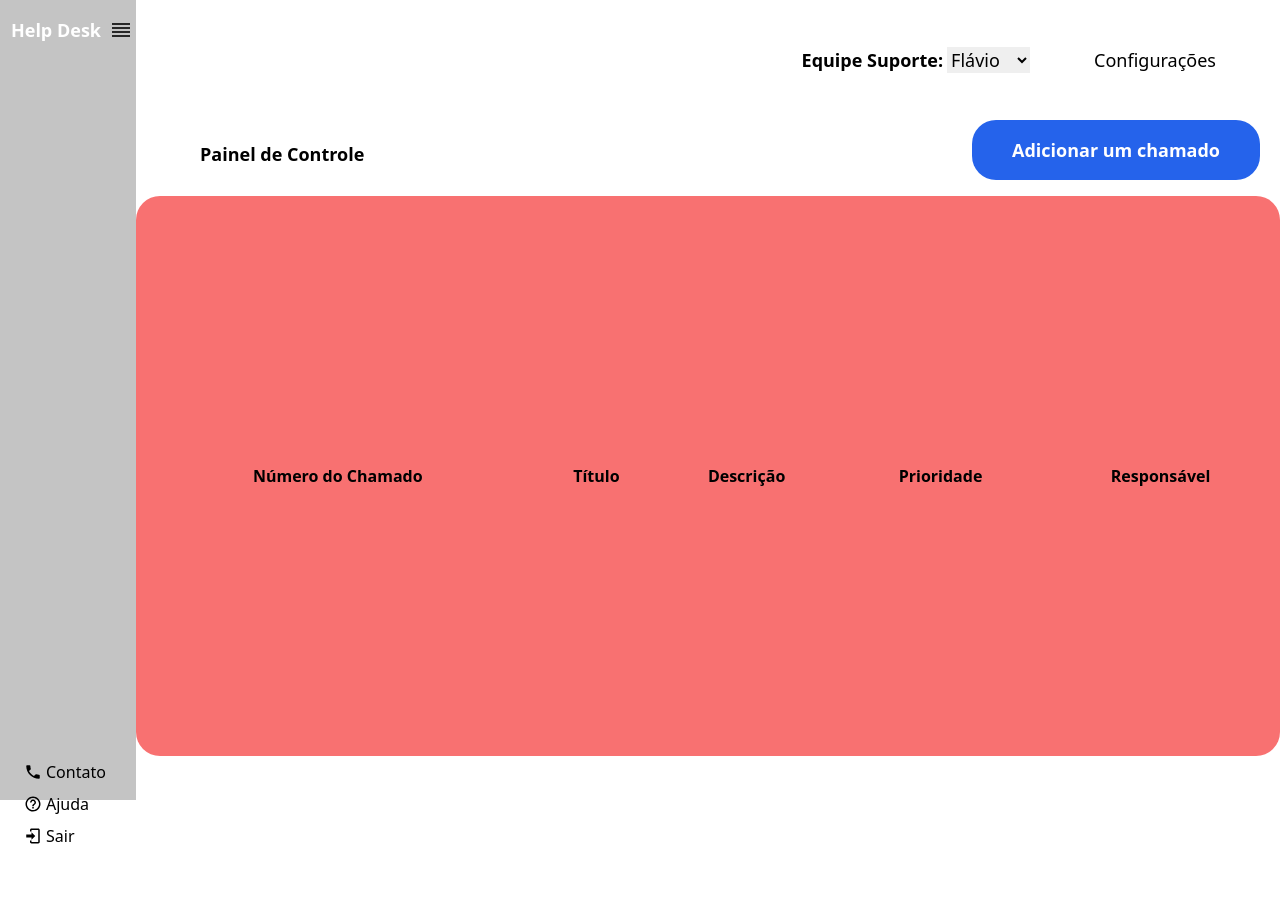
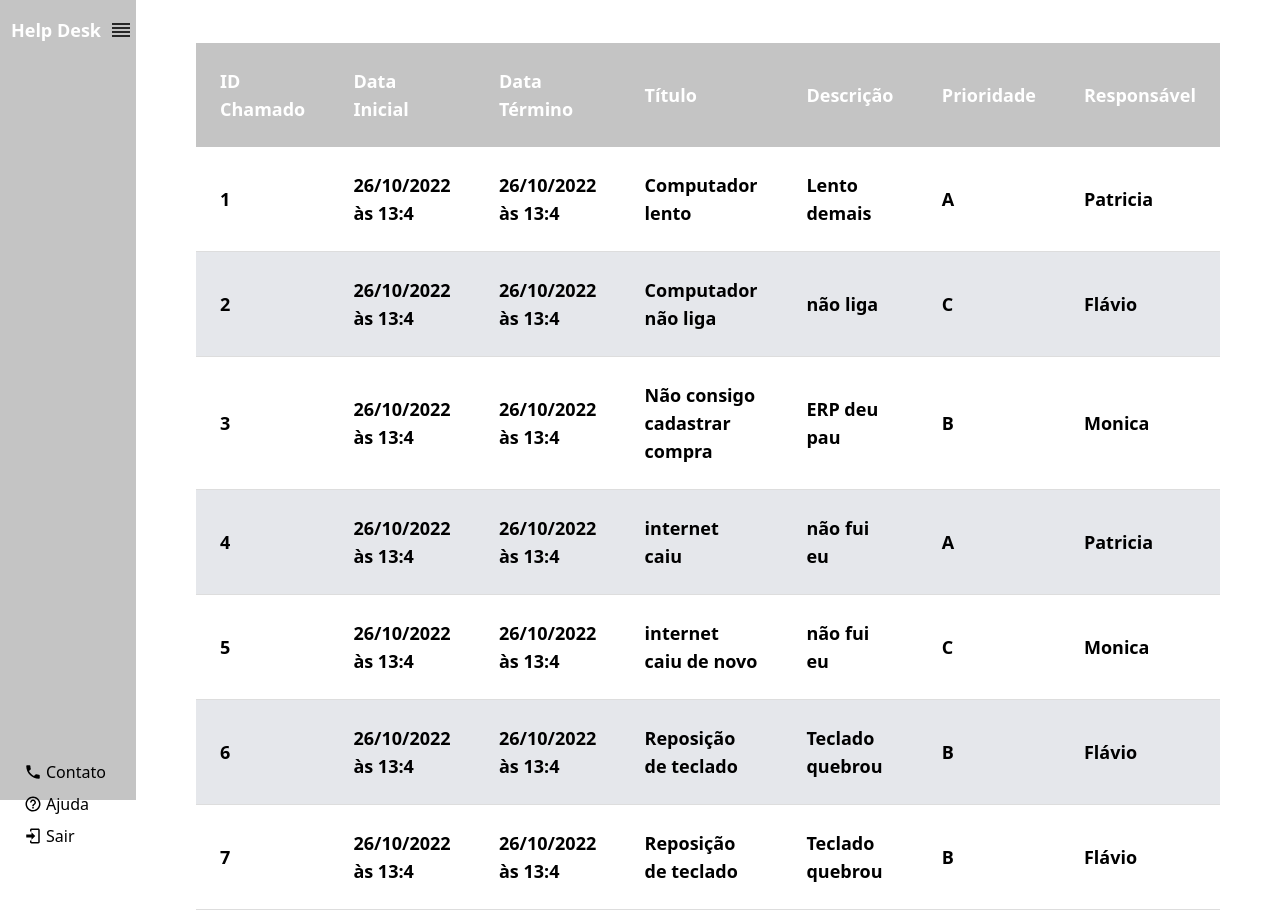
Before and after one commit to matheuskris/helpdesk-public, a Next.js app: page /helpdesk in a window 1280 px wide. Before the commit the page ends 848 px from the top, so only its background shows below. Built offline with nearby package versions, Linux system fonts and the light colour scheme.

Commit message:
finish table template

```diff
--- a/pages/helpdesk.js
+++ b/pages/helpdesk.js
@@ -3,6 +3,77 @@ import { useRouter } from "next/router";
 
 function Helpdesk() {
   const router = useRouter();
+
+  // just an example of what the date should look like
+  function data() {
+    return `${new Date().getDate()}/${new Date().getMonth() + 1}/${new Date().getFullYear()} às ${new Date().getHours()}:${new Date().getMinutes()}`
+  }
+
+  const chamados = [
+    {
+      numeroChamado: 1,
+      dataInicial: data(),
+      DataTermino: data(),
+      Título: 'Computador lento',
+      Descrição: 'Lento demais',
+      Prioridade: 'A',
+      Responsável: 'Patricia',
+    },
+    {
+      numeroChamado: 2,
+      dataInicial: data(),
+      DataTermino: data(),
+      Título: 'Computador não liga',
+      Descrição: 'não liga',
+      Prioridade: 'C',
+      Responsável: 'Flávio',
+    },
+    {
+      numeroChamado: 3,
+      dataInicial: data(),
+      DataTermino: data(),
+      Título: 'Não consigo cadastrar compra',
+      Descrição: 'ERP deu pau',
+      Prioridade: 'B',
+      Responsável: 'Monica',
+    },
+    {
+      numeroChamado: 4,
+      dataInicial: data(),
+      DataTermino: data(),
+      Título: 'internet caiu',
+      Descrição: 'não fui eu',
+      Prioridade: 'A',
+      Responsável: 'Patricia',
+    },
+    {
+      numeroChamado: 5,
+      dataInicial: data(),
+      DataTermino: data(),
+      Título: 'internet caiu de novo',
+      Descrição: 'não fui eu',
+      Prioridade: 'C',
+      Responsável: 'Monica',
+    },
+    {
+      numeroChamado: 6,
+      dataInicial: data(),
+      DataTermino: data(),
+      Título: 'Reposição de teclado',
+      Descrição: 'Teclado quebrou',
+      Prioridade: 'B',
+      Responsável: 'Flávio',
+    },
+    {
+      numeroChamado: 7,
+      dataInicial: data(),
+      DataTermino: data(),
+      Título: 'Reposição de teclado',
+      Descrição: 'Teclado quebrou',
+      Prioridade: 'B',
+      Responsável: 'Flávio',
+    },
+  ]
 
   function logout() {
     router.push("/");
@@ -13,7 +84,7 @@ function Helpdesk() {
   }
 
   return (
-    <div className="h-screen w-full relative">
+    <div className="h-screen w-full relative bg-[#FFF]">
 
       {/* Aside */}
       <div className="lg:absolute lg:w-[136px] lg:h-full bg-[#c4c4c4]">
@@ -75,23 +146,42 @@ function Helpdesk() {
 
       {/* Titulo tabela e botão  */}
       <div className='flex justify-between items-center'>
-        <h1 className=" text-lg font-semibold ml-[136px] pl-16 mb-2">Painel de Controle</h1>
+        <h1 className=" text-3xl font-semibold ml-[136px] pl-16 mb-2">Painel de Controle</h1>
         <button onClick={criarChamado} className="btnAddChamado">Adicionar um chamado</button>
       </div>
 
       {/* Tabela */}
       <div className="w-[calc(100% - 136px)] h-[70%] mx-auto flex justify-center items-center ml-[136px]">
-        <table className="w-[100%] h-[100%] bg-red-400 px-10 py-12 rounded-3xl">
+        <table className="w-[100%] h-[100%] bg-white rounded-3xl border-collapse mx-[60px] my-0 text-lg ">
             <thead>
-              <tr>
-                <th>Número do Chamado</th>
-                <th>Título</th>
-                <th>Descrição</th>
-                <th>Prioridade</th>
-                <th>Responsável</th>
+              <tr className="bg-[#c4c4c4] text-white text-left">
+                <th className="th">ID Chamado</th>
+                <th className="th">Data Inicial</th>
+                <th className="th">Data Término</th>
+                <th className="th">Título</th>
+                <th className="th">Descrição</th>
+                <th className="th">Prioridade</th>
+                <th className="th">Responsável</th>
               </tr>
             </thead>
+            <tbody>
+              {chamados.map((chamado) => (
+                <tr key={chamado.id} className='border-b border-[#dddddd] even:bg-gray-200'>
+                  <td className="td">{chamado.numeroChamado}</td>
+                  <td className="td">{chamado.dataInicial}</td>
+                  <td className="td">{chamado.DataTermino}</td>
+                  <td className="td">{chamado.Título}</td>
+                  <td className="td">{chamado.Descrição}</td>
+                  <td className="td">{chamado.Prioridade}</td>
+                  <td className="td">{chamado.Responsável}</td>
+                </tr>
+              ))}
+            </tbody>
         </table>
+      </div>
+
+      <div className="w-full mx-auto">
+        <p className="font-bold">1, 2, 3...</p>
       </div>
 
     </div>
--- a/styles/globals.css
+++ b/styles/globals.css
@@ -14,6 +14,12 @@
         @apply flex items-center justify-start cursor-pointer mx-6 w-[100%]
     }
     .btnAddChamado {
-        @apply text-lg text-white font-semibold mb-4 mr-[20px] px-10 py-4 rounded-[24px] bg-blue-600 hover:bg-blue-700 active:scale-95 transition duration-200
+        @apply text-lg text-white font-semibold mb-6 mr-[60px] px-6 py-3 rounded-[24px] bg-blue-600 hover:bg-blue-700 active:scale-95 transition duration-200
+    }
+    .th {
+       @apply font-bold px-6 py-6
+    }
+    .td {
+        @apply font-semibold px-6 py-6
     }
 }
```
